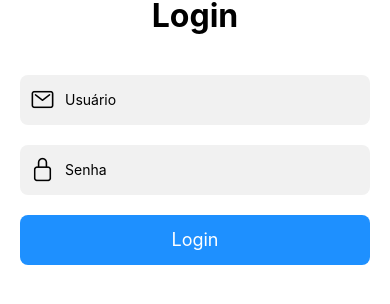
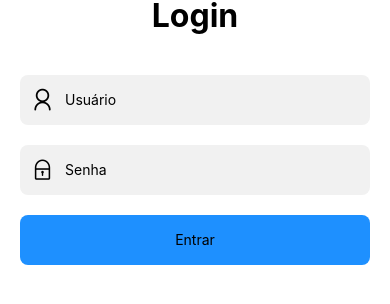
Before and after one commit to AugustoPreis/restaurante, a React Native app in the folder mobile/: screen / in a window 390 px wide. Shown: the part 314-618 px from the top of the page. Built offline with nearby package versions, Linux system fonts and the light colour scheme; no server answers.

Commit message:
refatora tela de login

```diff
--- a/mobile/src/screens/login/Login.jsx
+++ b/mobile/src/screens/login/Login.jsx
@@ -1,9 +1,11 @@
 import React, { useEffect, useState } from 'react';
-import { View, Text, TextInput, TouchableOpacity, StyleSheet, Alert, ActivityIndicator } from 'react-native';
+import { View, Text, StyleSheet, Alert } from 'react-native';
+import Icon from 'react-native-vector-icons/AntDesign';
 import { useNavigation } from '@react-navigation/native';
-import Icon from 'react-native-vector-icons/Ionicons';
 import { useAuth } from '../../context/AuthContext';
 import request from '../../utils/request';
+import Input from '../../components/Input';
+import Button from '../../components/Button';
 
 export default function Login() {
   const [form, setForm] = useState({});
@@ -51,36 +53,25 @@ export default function Login() {
       <Text style={styles.title}>
         Login
       </Text>
-      <View style={styles.inputContainer}>
-        <Icon size={25}
-          name='mail-outline'
-          style={styles.icon} />
-        <TextInput style={styles.input}
-          value={form.login}
-          placeholder='Usuário'
-          onChangeText={(value) => changeForm(value, 'login')} />
-      </View>
-      <View style={styles.inputContainer}>
-        <Icon size={25}
-          name='lock-closed-outline'
-          style={styles.icon} />
-        <TextInput style={styles.input}
-          secureTextEntry
-          placeholder='Senha'
-          onChangeText={(value) => changeForm(value, 'senha')}
-          value={form.senha} />
-      </View>
-      <TouchableOpacity style={styles.button}
-        disabled={loading}
+      <Input value={form.login}
+        placeholder='Usuário'
+        onChangeText={(value) => changeForm(value, 'login')}
+        icon={
+          <Icon size={25}
+            name='user' />
+        } />
+      <Input value={form.senha}
+        placeholder='Senha'
+        onChangeText={(value) => changeForm(value, 'senha')}
+        icon={
+          <Icon size={25}
+            name='lock' />
+        } />
+      <Button disabled={loading}
+        loading={loading}
         onPress={handleSubmit}>
-        {loading ? (
-          <ActivityIndicator color='#fff' />
-        ) : (
-          <Text style={styles.buttonText}>
-            Login
-          </Text>
-        )}
-      </TouchableOpacity>
+        Entrar
+      </Button>
     </View>
   );
 };
@@ -99,34 +90,4 @@ const styles = StyleSheet.create({
     fontWeight: 'bold',
     color: 'black',
   },
-  inputContainer: {
-    flexDirection: 'row',
-    alignItems: 'center',
-    width: '100%',
-    height: 50,
-    backgroundColor: '#f1f1f1',
-    borderRadius: 8,
-    paddingHorizontal: 10,
-    marginBottom: 20,
-  },
-  icon: {
-    marginRight: 10,
-  },
-  input: {
-    flex: 1,
-    height: '100%',
-  },
-  button: {
-    width: '100%',
-    height: 50,
-    backgroundColor: '#1E90FF',
-    borderRadius: 8,
-    justifyContent: 'center',
-    alignItems: 'center',
-    marginBottom: 20,
-  },
-  buttonText: {
-    color: '#fff',
-    fontSize: 18,
-  },
 });
```
